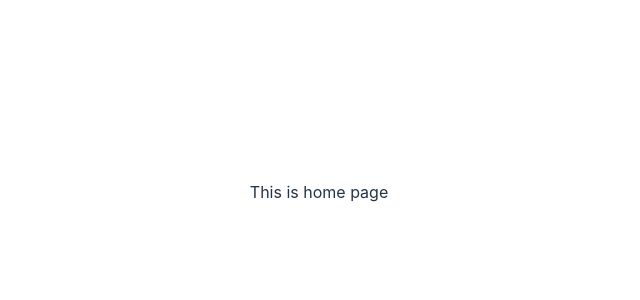
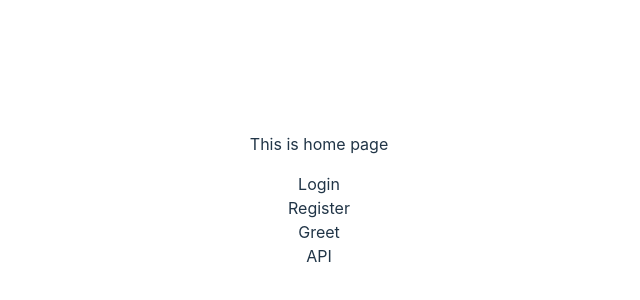
Before and after one commit to xnsei/Login-App, a React (Vite) app in the folder client/: page / in a window 1280 px wide. Shown: the part 208-508 px from the top of the page, without its empty margins (321-961 px from the left). Built offline with nearby package versions, Linux system fonts and the light colour scheme.

Commit message:
trying something

```diff
--- a/client/src/index.html
+++ b/client/index.html
@@ -7,6 +7,6 @@
   </head>
   <body>
     <div id="root"></div>
-    <script type="module" src="/main.tsx"></script>
+    <script type="module" src="./src/main.tsx"></script>
   </body>
 </html>
--- a/client/src/pages/home/Home.tsx
+++ b/client/src/pages/home/Home.tsx
@@ -1,7 +1,26 @@
+import { useNavigate } from "react-router-dom";
+
 const Home = () => {
+  const navigate = useNavigate();
+  const onLogin = () => {
+    navigate("/login");
+  };
+  const onRegister = () => {
+    navigate("/register");
+  };
+  const onGreet = () => {
+    navigate("/greet");
+  };
+  const onAPI = () => {
+    navigate("/api");
+  };
   return (
     <div>
       <p>This is home page</p>
+      <div onClick={onLogin}>Login</div>
+      <div onClick={onRegister}>Register</div>
+      <div onClick={onGreet}>Greet</div>
+      <div onClick={onAPI}>API</div>
     </div>
   );
 };
--- a/client/vite.config.ts
+++ b/client/vite.config.ts
@@ -1,25 +1,15 @@
-import { resolve } from "path";
+import path from "path";
 import { defineConfig } from "vite";
 import react from "@vitejs/plugin-react";
 
-const root = resolve(__dirname, "src");
-const outDir = resolve(__dirname, "dist");
-
 // https://vitejs.dev/config/
 export default defineConfig({
-  root,
-  plugins: [react()],
-  build: {
-    outDir,
-    emptyOutDir: true,
-    rollupOptions: {
-      input: {
-        main: "src/index.html",
-        home: "src/pages/home/index.html",
-        greet: "src/greet/index.html",
-        login: "src/pages/login/index.html",
-        register: "src/pages/Register.tsx",
-      },
+  base: "/",
+  history: "hash",
+  resolve: {
+    alias: {
+      "@": path.resolve(__dirname, "./src"),
     },
   },
+  plugins: [react()],
 });
```
